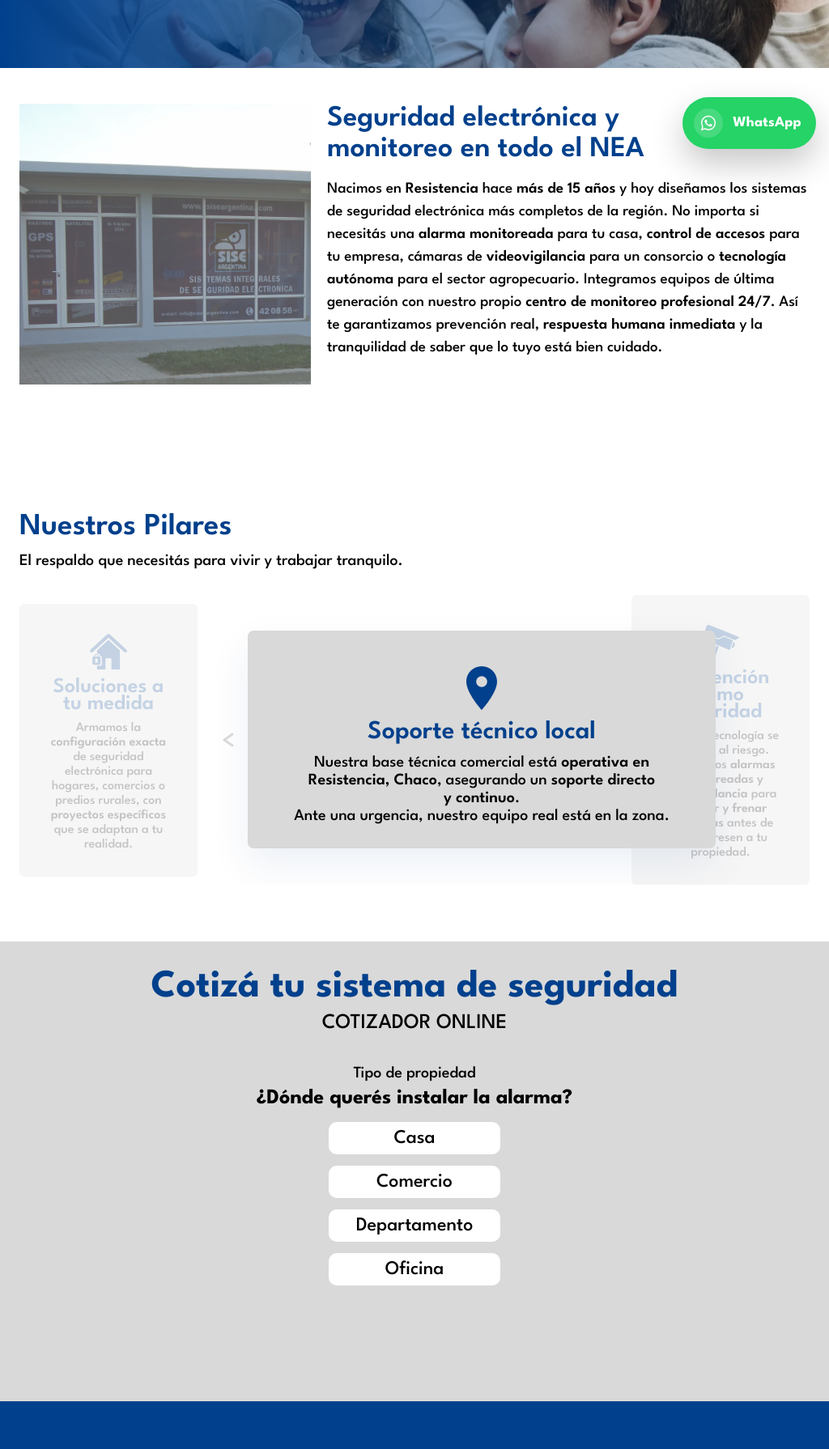
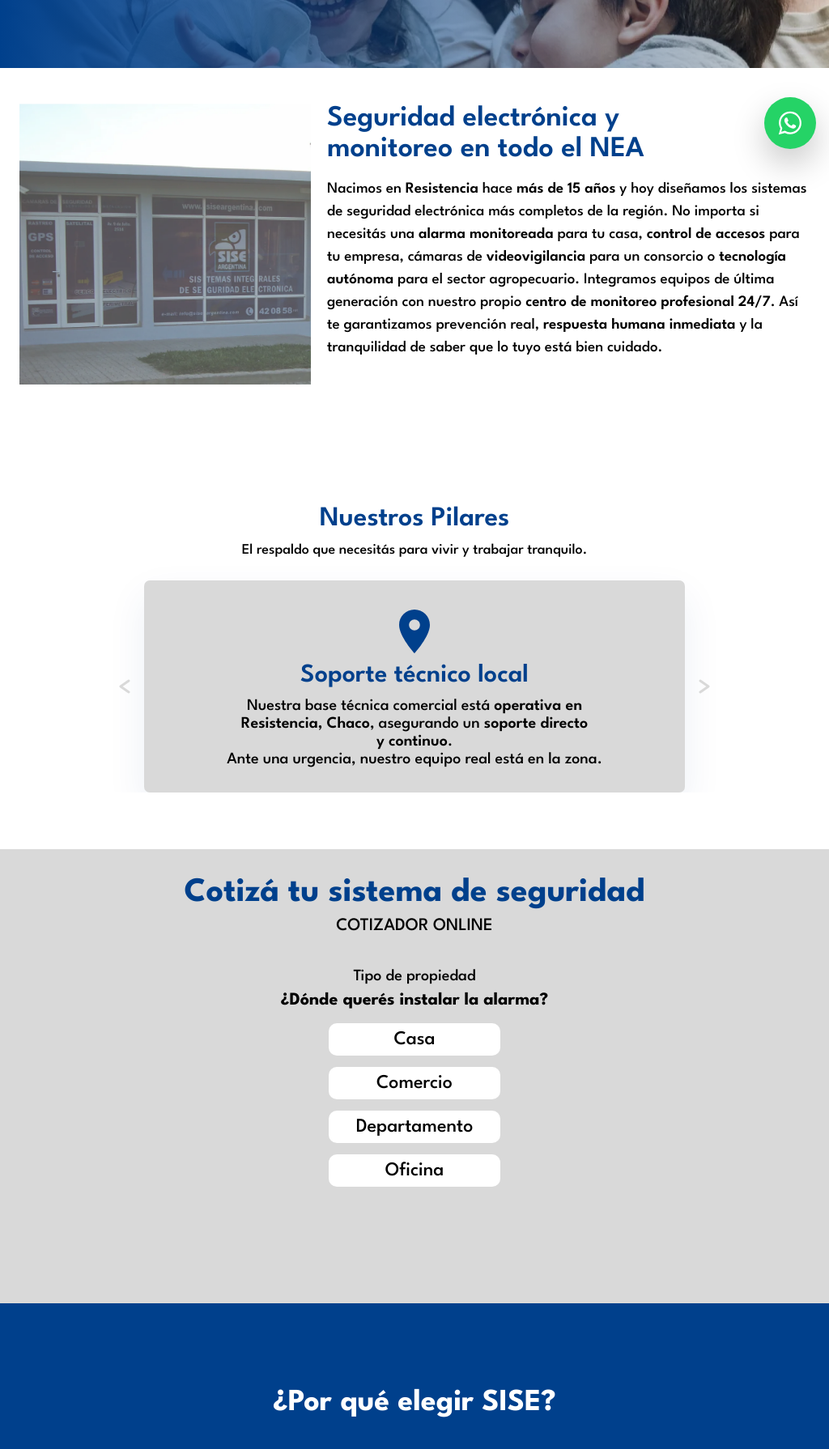
Before and after one commit to beercard/sise-web, a Next.js app: page / in a window 1024 px wide. Shown: the part 600-2390 px from the top of the page at 81% size. Built offline with nearby package versions, Linux system fonts and the light colour scheme.

Commit message:
fix: refine zoom behavior on home and hogar

```diff
--- a/app/(home)/components/HeroCarousel/HeroCarousel.module.scss
+++ b/app/(home)/components/HeroCarousel/HeroCarousel.module.scss
@@ -140,6 +140,25 @@
   }
 }
 
+@media (max-width: 1100px) and (min-width: 961px) {
+  .hero {
+    --hero-shell-width: 920px;
+    --hero-title-width: 680px;
+    --hero-title-font-size: clamp(40px, 4vw, 46px);
+    --hero-title-line-height: clamp(36px, 3.6vw, 42px);
+    height: 620px;
+  }
+
+  .heroMedia {
+    height: 620px;
+    background-position: 61% center;
+  }
+
+  .heroTitle {
+    top: 352px;
+  }
+}
+
 @media (max-width: 768px) {
   .hero {
     height: 560px;
--- a/app/(home)/components/HomePillarsCarousel/HomePillarsCarousel.module.scss
+++ b/app/(home)/components/HomePillarsCarousel/HomePillarsCarousel.module.scss
@@ -296,6 +296,64 @@
   }
 }
 
+@media (max-width: 1100px) and (min-width: 961px) {
+  .section {
+    padding-top: 56px;
+  }
+
+  .inner {
+    width: min(920px, 100%);
+  }
+
+  .header {
+    width: min(920px, 100%);
+    align-items: center;
+    text-align: center;
+  }
+
+  .title {
+    max-width: 760px;
+    font-size: 34px;
+    line-height: 36px;
+  }
+
+  .subtitle {
+    width: min(760px, 100%);
+    font-size: 18px;
+    line-height: 26px;
+  }
+
+  .carousel {
+    width: min(760px, 100%);
+    min-height: 0;
+    grid-template-columns: 30px minmax(0, 1fr) 30px;
+    gap: 16px;
+    margin-top: 24px;
+  }
+
+  .previewCard {
+    display: none;
+  }
+
+  .card {
+    width: 100%;
+    min-height: 248px;
+    padding: 36px 30px 30px;
+  }
+
+  .activeCard {
+    grid-column: 2;
+  }
+
+  .arrowButtonPrev {
+    grid-column: 1;
+  }
+
+  .arrowButtonNext {
+    grid-column: 3;
+  }
+}
+
 @media (max-width: 960px) {
   .inner {
     align-items: center;
--- a/app/(home)/components/WhyChooseSise/WhyChooseSise.module.scss
+++ b/app/(home)/components/WhyChooseSise/WhyChooseSise.module.scss
@@ -596,6 +596,37 @@
   }
 }
 
+@media (max-width: 1100px) and (min-width: 961px) {
+  .inner {
+    --why-shell-width: 920px;
+    padding-top: 104px;
+    padding-bottom: 72px;
+  }
+
+  .title {
+    width: min(460px, calc(100% - 48px));
+    font-size: 38px;
+    line-height: 38px;
+  }
+
+  .cards {
+    margin-top: 40px;
+    width: min(760px, 100%);
+    justify-content: center;
+  }
+
+  .card,
+  .cardAlt,
+  .cardAlt2 {
+    width: min(360px, 100%);
+  }
+
+  .categoriesDesktop {
+    width: min(760px, 100%);
+    margin-top: 40px;
+  }
+}
+
 @media (max-width: 960px) {
   .inner {
     min-height: auto;
--- a/app/(home)/page.module.scss
+++ b/app/(home)/page.module.scss
@@ -470,6 +470,63 @@
   .faqItem[open] .faqAnswer {
     padding-left: 28px;
     padding-right: 24px;
+  }
+}
+
+@media (max-width: 1100px) and (min-width: 961px) {
+  .seoIntro {
+    padding-top: 40px;
+  }
+
+  .seoIntroInner,
+  .authorityInner,
+  .contextInner,
+  .faqInner {
+    width: min(920px, 100%);
+  }
+
+  .seoIntroTitle,
+  .sectionTitle {
+    max-width: 760px;
+    font-size: 38px;
+    line-height: 42px;
+  }
+
+  .seoIntroText,
+  .sectionText {
+    max-width: 760px;
+    font-size: 18px;
+    line-height: 28px;
+  }
+
+  .authorityGrid {
+    grid-template-columns: repeat(2, minmax(0, 1fr));
+  }
+
+  .contextGrid {
+    grid-template-columns: 1fr;
+  }
+
+  .faqHeader {
+    align-items: center;
+    text-align: center;
+  }
+
+  .faqTitle,
+  .faqIntro {
+    width: min(760px, 100%);
+    text-align: center;
+  }
+
+  .faqQuestion {
+    font-size: 20px;
+    line-height: 22px;
+  }
+
+  .faqAnswer {
+    width: min(760px, calc(100% - 56px));
+    font-size: 17px;
+    line-height: 24px;
   }
 }
 
--- a/app/components/Cotizador/Cotizador.module.scss
+++ b/app/components/Cotizador/Cotizador.module.scss
@@ -31,8 +31,9 @@
 }
 
 .header {
-  width: 100%;
-  max-width: var(--cotizador-header-width);
+  width: fit-content;
+  max-width: min(var(--cotizador-header-width), 100%);
+  margin-inline: auto;
   display: flex;
   flex-direction: column;
   align-items: center;
@@ -41,10 +42,9 @@
 
 .title {
   margin: 0;
-  width: max-content;
-  max-width: 100%;
-  margin-inline: auto;
-  display: block;
+  width: fit-content;
+  max-width: min(var(--cotizador-title-width), 100%);
+  display: inline-block;
   text-align: center;
   line-height: var(--cotizador-title-line-height);
   letter-spacing: 0;
@@ -55,10 +55,9 @@
 
 .subtitle {
   margin: 12px 0 0;
-  width: max-content;
+  width: fit-content;
   max-width: 100%;
-  margin-inline: auto;
-  display: block;
+  display: inline-block;
   text-align: center;
   line-height: var(--cotizador-subtitle-line-height);
   letter-spacing: 0;
@@ -567,6 +566,11 @@
     padding-right: clamp(24px, 9vw, 160px);
   }
 
+  .header {
+    width: fit-content;
+    max-width: min(var(--cotizador-header-width), 100%);
+  }
+
   .containerFixedStep {
     min-height: 540px;
     padding-top: 36px;
@@ -597,6 +601,26 @@
   }
 }
 
+@media (max-width: 1100px) and (min-width: 961px) {
+  .container {
+    --cotizador-header-width: 780px;
+    --cotizador-title-width: 780px;
+    --cotizador-title-font-size: clamp(40px, 4.1vw, 50px);
+    --cotizador-title-line-height: clamp(36px, 3.6vw, 44px);
+    --cotizador-subtitle-font-size: clamp(22px, 2vw, 28px);
+    --cotizador-subtitle-line-height: clamp(20px, 1.8vw, 24px);
+    --cotizador-question-font-size: clamp(22px, 2vw, 28px);
+    --cotizador-question-line-height: clamp(20px, 1.8vw, 24px);
+    padding-left: clamp(20px, 5vw, 60px);
+    padding-right: clamp(20px, 5vw, 60px);
+  }
+
+  .stepBox,
+  .formBox {
+    width: min(780px, 100%);
+  }
+}
+
 @media (min-width: 1800px) {
   .container {
     padding-left: max(24px, calc((100vw - 944px) / 2));
--- a/app/components/WhatsAppFloatingButton/WhatsAppFloatingButton.jsx
+++ b/app/components/WhatsAppFloatingButton/WhatsAppFloatingButton.jsx
@@ -19,7 +19,6 @@ export default function WhatsAppFloatingButton() {
           <path d="M19.05 4.91A9.82 9.82 0 0 0 12.03 2C6.62 2 2.22 6.39 2.22 11.79c0 1.73.45 3.43 1.31 4.93L2 22l5.43-1.42a9.86 9.86 0 0 0 4.59 1.17h.01c5.41 0 9.81-4.4 9.81-9.8 0-2.62-1.02-5.08-2.79-6.84Zm-7.02 15.18h-.01a8.2 8.2 0 0 1-4.18-1.15l-.3-.18-3.22.84.86-3.14-.2-.32a8.13 8.13 0 0 1-1.25-4.35 8.3 8.3 0 0 1 8.3-8.28c2.21 0 4.28.86 5.84 2.42a8.2 8.2 0 0 1 2.42 5.85 8.3 8.3 0 0 1-8.26 8.31Zm4.55-6.2c-.25-.12-1.48-.73-1.71-.81-.23-.09-.4-.12-.57.12-.17.24-.65.81-.8.97-.14.17-.29.18-.54.06-.25-.12-1.03-.38-1.96-1.22-.72-.64-1.2-1.43-1.34-1.67-.14-.24-.01-.37.11-.49.11-.11.25-.29.37-.43.12-.14.17-.24.26-.41.09-.17.05-.32-.02-.44-.08-.12-.57-1.37-.78-1.87-.21-.51-.42-.43-.57-.44h-.49c-.17 0-.44.06-.67.32-.23.25-.88.86-.88 2.1 0 1.24.9 2.44 1.02 2.61.12.17 1.76 2.68 4.25 3.76.59.26 1.06.41 1.42.53.6.19 1.14.16 1.57.1.48-.07 1.48-.6 1.69-1.19.21-.59.21-1.09.15-1.19-.06-.1-.22-.16-.47-.28Z" />
         </svg>
       </span>
-      <span className={styles.label}>WhatsApp</span>
     </a>
   );
 }
--- a/app/components/WhatsAppFloatingButton/WhatsAppFloatingButton.module.scss
+++ b/app/components/WhatsAppFloatingButton/WhatsAppFloatingButton.module.scss
@@ -3,12 +3,12 @@
   right: max(16px, env(safe-area-inset-right));
   bottom: max(16px, env(safe-area-inset-bottom));
   z-index: 1400;
-  display: inline-flex;
+  display: flex;
   align-items: center;
-  gap: 12px;
-  min-height: 64px;
-  padding: 12px 18px 12px 14px;
-  border-radius: 999px;
+  justify-content: center;
+  width: 64px;
+  height: 64px;
+  border-radius: 50%;
   background: #25d366;
   color: #ffffff;
   box-shadow: 0 18px 40px rgba(0, 0, 0, 0.22);
@@ -30,55 +30,36 @@
 }
 
 .icon {
-  display: inline-flex;
+  display: flex;
   align-items: center;
   justify-content: center;
-  width: 36px;
-  height: 36px;
-  border-radius: 50%;
-  background: rgba(255, 255, 255, 0.16);
-  flex-shrink: 0;
+  width: 34px;
+  height: 34px;
 }
 
 .icon svg {
-  width: 22px;
-  height: 22px;
+  width: 100%;
+  height: 100%;
   fill: currentColor;
-}
-
-.label {
-  font-size: 18px;
-  font-weight: 700;
-  line-height: 1;
-  letter-spacing: 0.01em;
-  white-space: nowrap;
 }
 
 @media (max-width: 960px) {
   .button {
     right: 14px;
     bottom: 14px;
-    min-height: 58px;
-    padding: 10px 16px 10px 12px;
-    gap: 10px;
+    width: 58px;
+    height: 58px;
   }
 
   .icon {
-    width: 34px;
-    height: 34px;
-  }
-
-  .label {
-    font-size: 16px;
+    width: 30px;
+    height: 30px;
   }
 }
 
 @media (max-width: 600px) {
   .button {
-    padding-right: 12px;
-  }
-
-  .label {
-    display: none;
+    width: 56px;
+    height: 56px;
   }
 }
--- a/app/hogar/page.module.scss
+++ b/app/hogar/page.module.scss
@@ -307,7 +307,7 @@
 }
 
 .tabs {
-  margin-top: 4px;
+  margin-top: 18px;
   width: min(var(--tech-tabs-width), calc(100% - 48px));
   margin-left: auto;
   margin-right: auto;
@@ -1127,6 +1127,76 @@
   }
 }
 
+@media (max-width: 1100px) and (min-width: 961px) {
+  .heroTitleGroup {
+    top: 276px;
+    width: min(520px, calc(100% - 64px));
+  }
+
+  .heroTitle {
+    font-size: 44px;
+    line-height: 40px;
+  }
+
+  .heroBottomInner {
+    gap: 24px;
+    padding-top: 42px;
+    padding-bottom: 48px;
+  }
+
+  .technology {
+    --tech-title-width: 720px;
+    --tech-title-font-size: 34px;
+    --tech-title-line-height: 36px;
+    --tech-tabs-width: 720px;
+    --tech-tab-font-size: 15px;
+    --tech-group-width: 920px;
+    --tech-card-group-width: 520px;
+    --tech-house-max-width: 620px;
+    padding-top: 72px;
+    padding-bottom: 72px;
+  }
+
+  .tabs {
+    justify-content: center;
+    flex-wrap: wrap;
+    gap: 10px;
+    margin-top: 22px;
+    padding: 0 24px;
+  }
+
+  .tabs > :nth-child(1),
+  .tabs > :nth-child(2),
+  .tabs > :nth-child(3) {
+    width: auto;
+  }
+
+  .tab {
+    border: 1px solid rgba(33, 119, 165, 0.35);
+    border-radius: 999px;
+    padding: 10px 16px;
+    height: auto;
+    line-height: 18px;
+    letter-spacing: 0.5px;
+    background: rgba(255, 255, 255, 0.8);
+  }
+
+  .tabActive {
+    background: #2177a5;
+    color: #ffffff;
+  }
+
+  .tabActive::after {
+    display: none;
+  }
+
+  .technologyRow {
+    gap: 22px;
+    padding-left: 24px;
+    padding-right: 24px;
+  }
+}
+
 @media (max-width: 960px) {
   .heroMedia {
     height: 640px;
```
Also changed, not shown: app/hogar/components/SolutionsModule/SolutionsModule.module.scss (+40 -0 lines).
